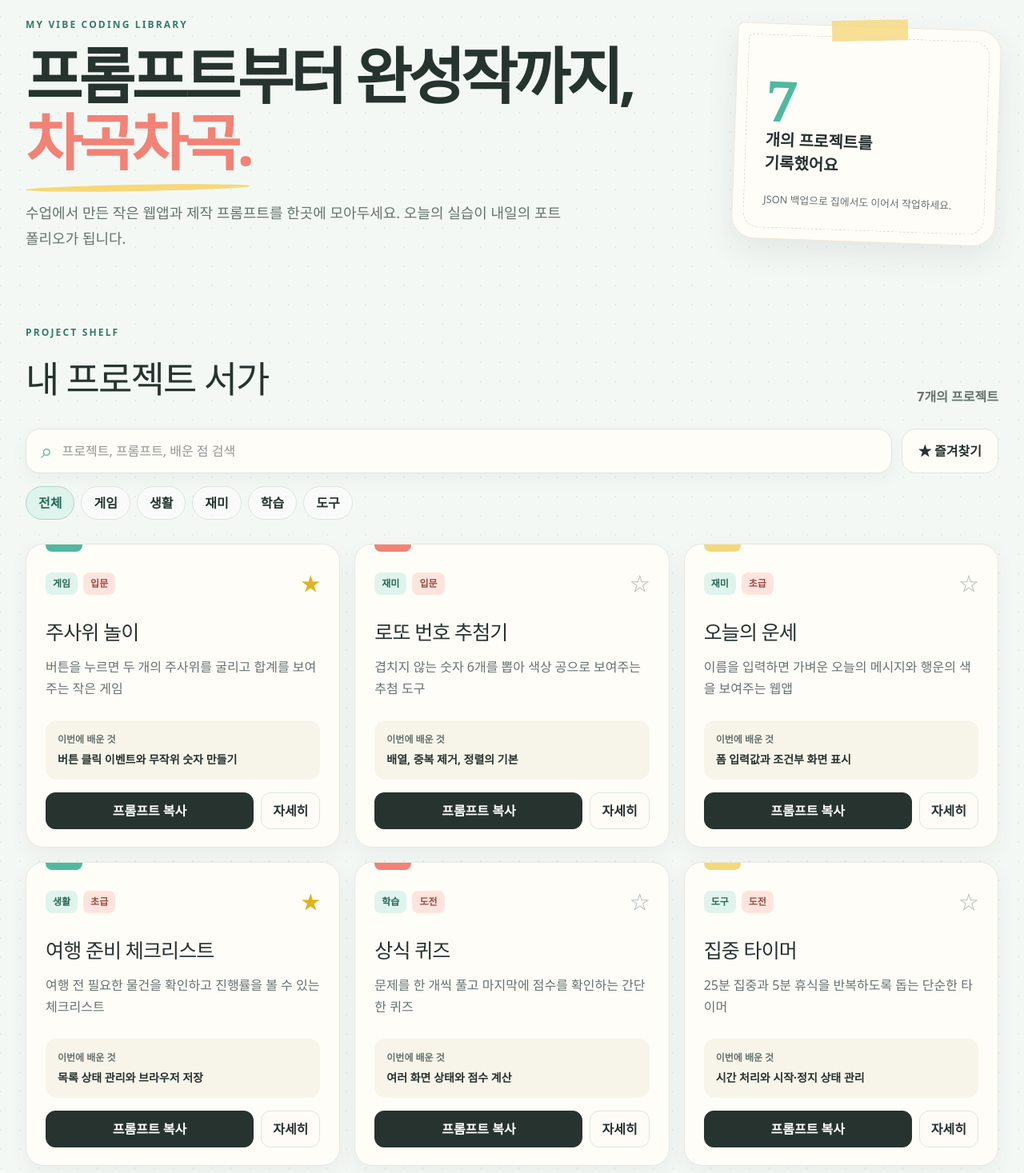
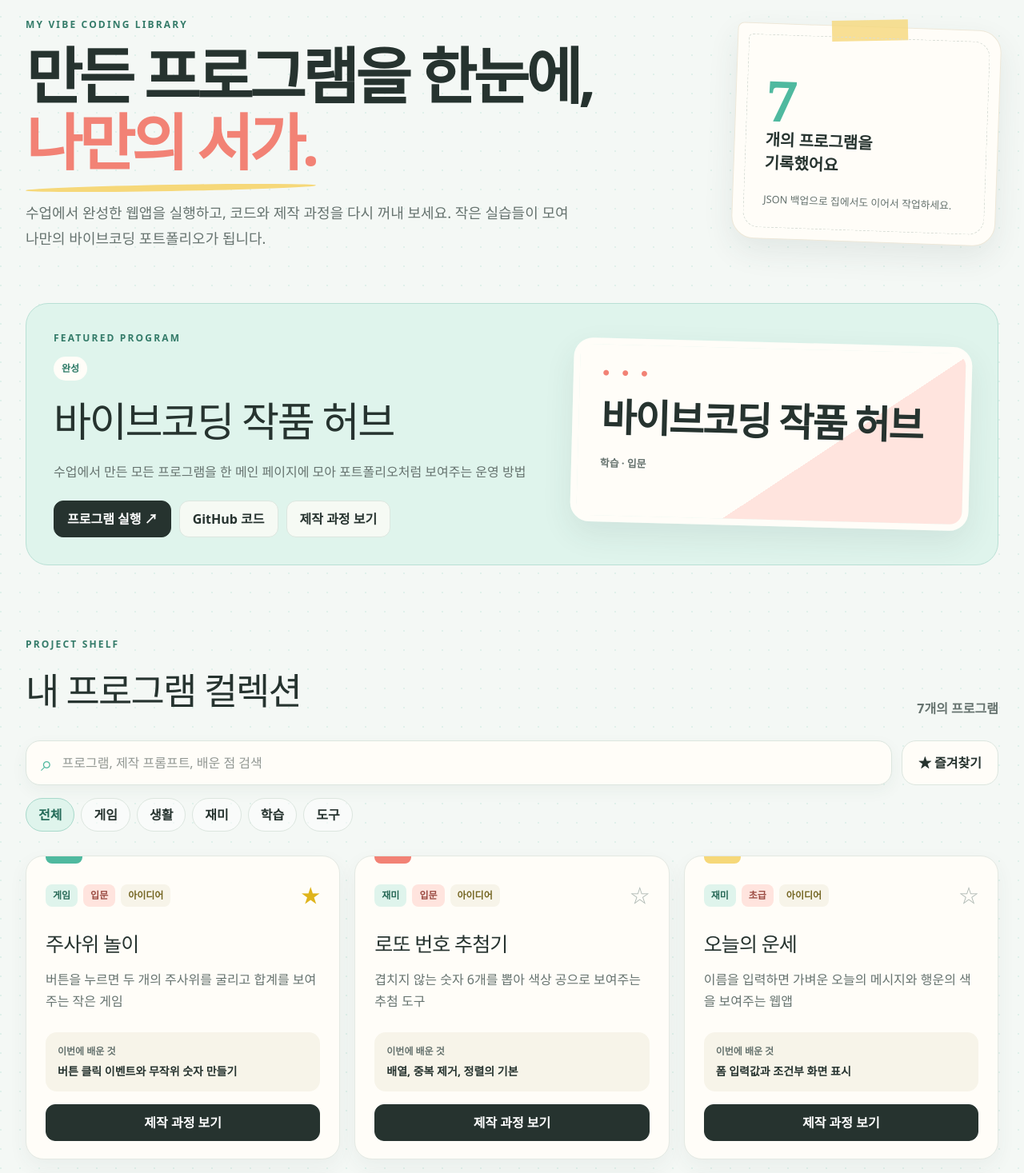
Before and after one commit to dasahee-source/my-vibe-coding-library, a Next.js app: page / in a window 1280 px wide. Shown: the part 100-1567 px from the top of the page at 80% size. Built offline with nearby package versions, Linux system fonts and the light colour scheme.

Commit message:
Refocus library on programs

```diff
--- a/app/globals.css
+++ b/app/globals.css
@@ -106,6 +106,27 @@ a { color: inherit; text-decoration: none; }
 .hero-note > span:not(.tape) { font-size: 20px; font-weight: 850; line-height: 1.45; z-index: 1; }
 .hero-note small { color: var(--muted); margin-top: 22px; line-height: 1.55; z-index: 1; }
 
+.featured {
+  width: min(1420px, calc(100% - 64px)); margin: -28px auto 90px; padding: 34px;
+  display: grid; grid-template-columns: 1.1fr .9fr; align-items: center; gap: 40px;
+  background: var(--mint-soft); border: 1px solid #b9e0d5; border-radius: 28px;
+}
+.featured-copy h2 { margin: 12px 0; font-size: clamp(32px, 4vw, 52px); letter-spacing: -.045em; }
+.featured-copy > p:not(.section-kicker) { max-width: 660px; color: var(--muted); line-height: 1.75; }
+.status-badge {
+  display: inline-flex; padding: 6px 10px; border-radius: 999px;
+  background: var(--paper); color: #2c7965; font-size: 12px; font-weight: 900;
+}
+.featured-actions, .program-links { display: flex; flex-wrap: wrap; gap: 10px; margin-top: 22px; }
+.featured-visual {
+  position: relative; min-height: 230px; padding: 28px; border: 8px solid var(--paper); border-radius: 24px;
+  background: linear-gradient(145deg, #fffdf8 0 62%, #ffe4de 62%); box-shadow: var(--shadow);
+  display: flex; flex-direction: column; justify-content: center; transform: rotate(1.5deg);
+}
+.featured-window-bar { position: absolute; top: 22px; left: 28px; color: var(--coral); letter-spacing: 5px; }
+.featured-visual strong { font-size: clamp(28px, 4vw, 48px); letter-spacing: -.04em; }
+.featured-visual small { margin-top: 12px; color: var(--muted); font-weight: 800; }
+
 .library { width: min(1420px, calc(100% - 64px)); margin: 0 auto; }
 .section-heading { display: flex; align-items: end; justify-content: space-between; gap: 20px; }
 .section-heading h2, .modal h2 { margin: 0; font-size: clamp(30px, 4vw, 46px); letter-spacing: -0.04em; }
@@ -145,6 +166,7 @@ a { color: inherit; text-decoration: none; }
   padding: 5px 9px; background: var(--mint-soft); color: #286957; border-radius: 8px; font-size: 12px; font-weight: 800;
 }
 .card-meta > span:nth-child(2) { background: var(--coral-soft); color: #9b4c43; }
+.card-meta > .status-chip { background: #f7f4e9; color: #756623; }
 .star { margin-left: auto; border: 0; background: transparent; font-size: 24px; color: #aeb8b3; cursor: pointer; }
 .star.active { color: #dfb41c; }
 .project-card h3 { margin: 24px 0 12px; font-size: 25px; letter-spacing: -0.035em; }
@@ -152,7 +174,8 @@ a { color: inherit; text-decoration: none; }
 .lesson { margin-top: auto; padding: 15px; border-radius: 14px; background: #f7f4e9; display: flex; flex-direction: column; gap: 5px; }
 .lesson span, .prompt-box > span, .detail-lesson span { color: var(--muted); font-size: 12px; font-weight: 800; }
 .lesson strong { font-size: 14px; }
-.card-actions { display: grid; grid-template-columns: 1fr auto; gap: 9px; margin-top: 16px; }
+.card-actions { display: flex; flex-wrap: wrap; gap: 9px; margin-top: 16px; }
+.card-actions .button-primary { flex: 1; }
 .card-actions .button { padding-inline: 14px; }
 .empty {
   background: rgba(255, 253, 248, .8); border: 2px dashed #cddbd4; border-radius: 24px;
@@ -198,9 +221,11 @@ footer p { margin: 0; } footer span { font-weight: 800; color: var(--ink); }
   background: white; color: var(--ink); resize: vertical; font-weight: 500;
 }
 .form-row { display: grid; grid-template-columns: 1fr 1fr; gap: 12px; }
+.form-row-three { grid-template-columns: repeat(3, 1fr); }
 .modal-actions { display: flex; justify-content: flex-end; gap: 10px; margin-top: 8px; }
 .modal-actions.split { justify-content: space-between; padding-top: 20px; border-top: 1px solid var(--line); }
 .detail-summary { color: var(--muted); font-size: 17px; line-height: 1.7; }
+.program-links { margin: 18px 0 0; }
 .prompt-box { background: #f4f8f5; border: 1px solid var(--line); border-radius: 18px; padding: 20px; margin: 22px 0; }
 .prompt-box p { white-space: pre-wrap; line-height: 1.7; }
 .detail-lesson { display: flex; flex-direction: column; gap: 5px; padding: 0 3px; }
@@ -227,6 +252,8 @@ footer p { margin: 0; } footer span { font-weight: 800; color: var(--ink); }
   .hero h1 { font-size: clamp(44px, 14vw, 68px); }
   .hero-copy { font-size: 16px; }
   .hero-note { width: min(330px, 94%); justify-self: center; }
+  .featured { width: min(100% - 32px, 1420px); margin-top: -18px; padding: 24px; grid-template-columns: 1fr; }
+  .featured-visual { min-height: 190px; }
   .toolbar { flex-direction: column; }
   .search { min-height: 54px; }
   .favorite-filter { min-height: 46px; }
--- a/app/layout.tsx
+++ b/app/layout.tsx
@@ -4,16 +4,16 @@ import "./globals.css";
 export const metadata: Metadata = {
   metadataBase: new URL("https://dasahee-source.github.io/my-vibe-coding-library/"),
   title: "나의 바이브코딩 도서관",
-  description: "프롬프트부터 완성작까지, 내가 만든 바이브코딩 프로젝트를 차곡차곡 기록하세요.",
+  description: "내가 만든 바이브코딩 프로그램을 실행하고, 코드와 제작 과정을 한곳에서 살펴보세요.",
   openGraph: {
     title: "나의 바이브코딩 도서관",
-    description: "프롬프트부터 완성작까지, 차곡차곡",
+    description: "내가 만든 프로그램과 제작 과정을 한눈에",
     images: [{ url: "/og.png", width: 1734, height: 907, alt: "나의 바이브코딩 도서관" }],
   },
   twitter: {
     card: "summary_large_image",
     title: "나의 바이브코딩 도서관",
-    description: "프롬프트부터 완성작까지, 차곡차곡",
+    description: "내가 만든 프로그램과 제작 과정을 한눈에",
     images: ["/og.png"],
   },
 };
--- a/app/page.tsx
+++ b/app/page.tsx
@@ -12,6 +12,7 @@ type Project = {
   lesson: string;
   demoUrl: string;
   githubUrl: string;
+  status?: "완성" | "제작 중" | "아이디어";
   favorite: boolean;
   createdAt: string;
 };
@@ -129,6 +130,7 @@ const emptyProject: Omit<Project, "id" | "favorite" | "createdAt"> = {
   lesson: "",
   demoUrl: "",
   githubUrl: "",
+  status: "제작 중",
 };
 
 function isSafeUrl(value: string) {
@@ -195,6 +197,11 @@ export default function Home() {
     });
   }, [projects, search, category, favoriteOnly]);
 
+  const featuredProject =
+    projects.find((project) => project.favorite && project.demoUrl) ??
+    projects.find((project) => project.demoUrl) ??
+    projects[0];
+
   function openCreate() {
     setEditingId(null);
     setForm(emptyProject);
@@ -212,6 +219,7 @@ export default function Home() {
       lesson: project.lesson,
       demoUrl: project.demoUrl,
       githubUrl: project.githubUrl,
+      status: project.status ?? (project.demoUrl ? "완성" : "아이디어"),
     });
     setDetail(null);
     setModalOpen(true);
@@ -310,44 +318,77 @@ export default function Home() {
             accept="application/json"
             onChange={importData}
           />
-          <button className="button button-primary" onClick={openCreate}>＋ 새 프로젝트</button>
+          <button className="button button-primary" onClick={openCreate}>＋ 새 프로그램</button>
         </nav>
       </header>
 
       <section className="hero" id="top">
         <div>
           <p className="eyebrow">MY VIBE CODING LIBRARY</p>
-          <h1>프롬프트부터 완성작까지,<br /><span>차곡차곡.</span></h1>
+          <h1>만든 프로그램을 한눈에,<br /><span>나만의 서가.</span></h1>
           <p className="hero-copy">
-            수업에서 만든 작은 웹앱과 제작 프롬프트를 한곳에 모아두세요.
-            오늘의 실습이 내일의 포트폴리오가 됩니다.
+            수업에서 완성한 웹앱을 실행하고, 코드와 제작 과정을 다시 꺼내 보세요.
+            작은 실습들이 모여 나만의 바이브코딩 포트폴리오가 됩니다.
           </p>
         </div>
         <div className="hero-note" aria-label="도서관 현황">
           <span className="tape" aria-hidden="true" />
           <strong>{projects.length}</strong>
-          <span>개의 프로젝트를<br />기록했어요</span>
+          <span>개의 프로그램을<br />기록했어요</span>
           <small>JSON 백업으로 집에서도 이어서 작업하세요.</small>
         </div>
       </section>
+
+      {featuredProject && (
+        <section className="featured" aria-labelledby="featured-title">
+          <div className="featured-copy">
+            <p className="section-kicker">FEATURED PROGRAM</p>
+            <span className="status-badge">
+              {featuredProject.status ?? (featuredProject.demoUrl ? "완성" : "아이디어")}
+            </span>
+            <h2 id="featured-title">{featuredProject.title}</h2>
+            <p>{featuredProject.summary}</p>
+            <div className="featured-actions">
+              {featuredProject.demoUrl && (
+                <a className="button button-primary" href={featuredProject.demoUrl} target="_blank" rel="noreferrer">
+                  프로그램 실행 ↗
+                </a>
+              )}
+              {featuredProject.githubUrl && (
+                <a className="button button-quiet" href={featuredProject.githubUrl} target="_blank" rel="noreferrer">
+                  GitHub 코드
+                </a>
+              )}
+              <button className="button button-quiet" onClick={() => setDetail(featuredProject)}>
+                제작 과정 보기
+              </button>
+            </div>
+          </div>
+          <div className="featured-visual" aria-hidden="true">
+            <span className="featured-window-bar">● ● ●</span>
+            <strong>{featuredProject.title}</strong>
+            <small>{featuredProject.category} · {featuredProject.level}</small>
+          </div>
+        </section>
+      )}
 
       <section className="library" aria-labelledby="library-title">
         <div className="section-heading">
           <div>
             <p className="section-kicker">PROJECT SHELF</p>
-            <h2 id="library-title">내 프로젝트 서가</h2>
+            <h2 id="library-title">내 프로그램 컬렉션</h2>
           </div>
-          <p>{filtered.length}개의 프로젝트</p>
+          <p>{filtered.length}개의 프로그램</p>
         </div>
 
         <div className="toolbar">
           <label className="search">
             <span aria-hidden="true">⌕</span>
-            <span className="sr-only">프로젝트 검색</span>
+            <span className="sr-only">프로그램 검색</span>
             <input
               value={search}
               onChange={(event) => setSearch(event.target.value)}
-              placeholder="프로젝트, 프롬프트, 배운 점 검색"
+              placeholder="프로그램, 제작 프롬프트, 배운 점 검색"
             />
           </label>
           <button
@@ -380,6 +421,7 @@ export default function Home() {
                 <div className="card-meta">
                   <span>{project.category}</span>
                   <span>{project.level}</span>
+                  <span className="status-chip">{project.status ?? (project.demoUrl ? "완성" : "아이디어")}</span>
                   <button
                     className={`star ${project.favorite ? "active" : ""}`}
                     aria-label={`${project.title} ${project.favorite ? "즐겨찾기 해제" : "즐겨찾기"}`}
@@ -395,12 +437,25 @@ export default function Home() {
                   <strong>{project.lesson}</strong>
                 </div>
                 <div className="card-actions">
-                  <button className="button button-primary" onClick={() => copyPrompt(project.prompt)}>
-                    프롬프트 복사
-                  </button>
-                  <button className="button button-quiet" onClick={() => setDetail(project)}>
-                    자세히
-                  </button>
+                  {project.demoUrl ? (
+                    <a className="button button-primary" href={project.demoUrl} target="_blank" rel="noreferrer">
+                      프로그램 실행
+                    </a>
+                  ) : (
+                    <button className="button button-primary" onClick={() => setDetail(project)}>
+                      제작 과정 보기
+                    </button>
+                  )}
+                  {project.githubUrl && (
+                    <a className="button button-quiet" href={project.githubUrl} target="_blank" rel="noreferrer">
+                      GitHub
+                    </a>
+                  )}
+                  {project.demoUrl && (
+                    <button className="button button-quiet" onClick={() => setDetail(project)}>
+                      상세
+                    </button>
+                  )}
                 </div>
               </article>
             ))}
@@ -409,8 +464,8 @@ export default function Home() {
           <div className="empty">
             <span>✦</span>
             <h3>아직 이 서가가 비어 있어요.</h3>
-            <p>검색어를 바꾸거나 새 프로젝트를 기록해 보세요.</p>
-            <button className="button button-primary" onClick={openCreate}>새 프로젝트 추가</button>
+            <p>검색어를 바꾸거나 새 프로그램을 기록해 보세요.</p>
+            <button className="button button-primary" onClick={openCreate}>새 프로그램 추가</button>
           </div>
         )}
       </section>
@@ -441,14 +496,14 @@ export default function Home() {
             <div className="modal-heading">
               <div>
                 <p className="section-kicker">NEW RECORD</p>
-                <h2 id="project-form-title">{editingId ? "프로젝트 수정" : "새 프로젝트 기록"}</h2>
+                <h2 id="project-form-title">{editingId ? "프로그램 수정" : "새 프로그램 기록"}</h2>
               </div>
               <button className="close" aria-label="닫기" onClick={() => setModalOpen(false)}>×</button>
             </div>
             <form onSubmit={saveProject}>
-              <label>프로젝트명<input required value={form.title} onChange={(e) => setForm({ ...form, title: e.target.value })} /></label>
+              <label>프로그램명<input required value={form.title} onChange={(e) => setForm({ ...form, title: e.target.value })} /></label>
               <label>한 줄 설명<input required value={form.summary} onChange={(e) => setForm({ ...form, summary: e.target.value })} /></label>
-              <div className="form-row">
+              <div className="form-row form-row-three">
                 <label>카테고리
                   <select value={form.category} onChange={(e) => setForm({ ...form, category: e.target.value })}>
                     {categories.slice(1).map((item) => <option key={item}>{item}</option>)}
@@ -457,6 +512,11 @@ export default function Home() {
                 <label>난이도
                   <select value={form.level} onChange={(e) => setForm({ ...form, level: e.target.value as Project["level"] })}>
                     <option>입문</option><option>초급</option><option>도전</option>
+                  </select>
+                </label>
+                <label>진행 상태
+                  <select value={form.status} onChange={(e) => setForm({ ...form, status: e.target.value as Project["status"] })}>
+                    <option>아이디어</option><option>제작 중</option><option>완성</option>
                   </select>
                 </label>
               </div>
@@ -468,7 +528,7 @@ export default function Home() {
               </div>
               <div className="modal-actions">
                 <button type="button" className="button button-quiet" onClick={() => setModalOpen(false)}>취소</button>
-                <button className="button button-primary">{editingId ? "수정 내용 저장" : "도서관에 추가"}</button>
+                <button className="button button-primary">{editingId ? "수정 내용 저장" : "컬렉션에 추가"}</button>
               </div>
             </form>
           </section>
@@ -486,12 +546,18 @@ export default function Home() {
           >
             <div className="modal-heading">
               <div>
-                <p className="section-kicker">{detail.category} · {detail.level}</p>
+                <p className="section-kicker">
+                  {detail.category} · {detail.level} · {detail.status ?? (detail.demoUrl ? "완성" : "아이디어")}
+                </p>
                 <h2 id="detail-title">{detail.title}</h2>
               </div>
               <button className="close" aria-label="닫기" onClick={() => setDetail(null)}>×</button>
             </div>
             <p className="detail-summary">{detail.summary}</p>
+            <div className="program-links">
+              {detail.demoUrl && <a className="button button-primary" href={detail.demoUrl} target="_blank" rel="noreferrer">프로그램 실행 ↗</a>}
+              {detail.githubUrl && <a className="button button-quiet" href={detail.githubUrl} target="_blank" rel="noreferrer">GitHub 코드</a>}
+            </div>
             <div className="prompt-box">
               <span>제작 프롬프트</span>
               <p>{detail.prompt}</p>
@@ -499,8 +565,6 @@ export default function Home() {
             </div>
             <div className="detail-lesson"><span>이번에 배운 것</span><strong>{detail.lesson}</strong></div>
             <div className="link-actions">
-              {detail.demoUrl && <a className="button button-primary" href={detail.demoUrl} target="_blank" rel="noreferrer">웹앱 실행</a>}
-              {detail.githubUrl && <a className="button button-quiet" href={detail.githubUrl} target="_blank" rel="noreferrer">GitHub 보기</a>}
               {!detail.demoUrl && !detail.githubUrl && <p>완성 웹주소와 GitHub 주소는 수정 화면에서 추가할 수 있어요.</p>}
             </div>
             <div className="modal-actions split">
```
Also changed, not shown: 1 other file (tests, documents, lock files or other folders).
